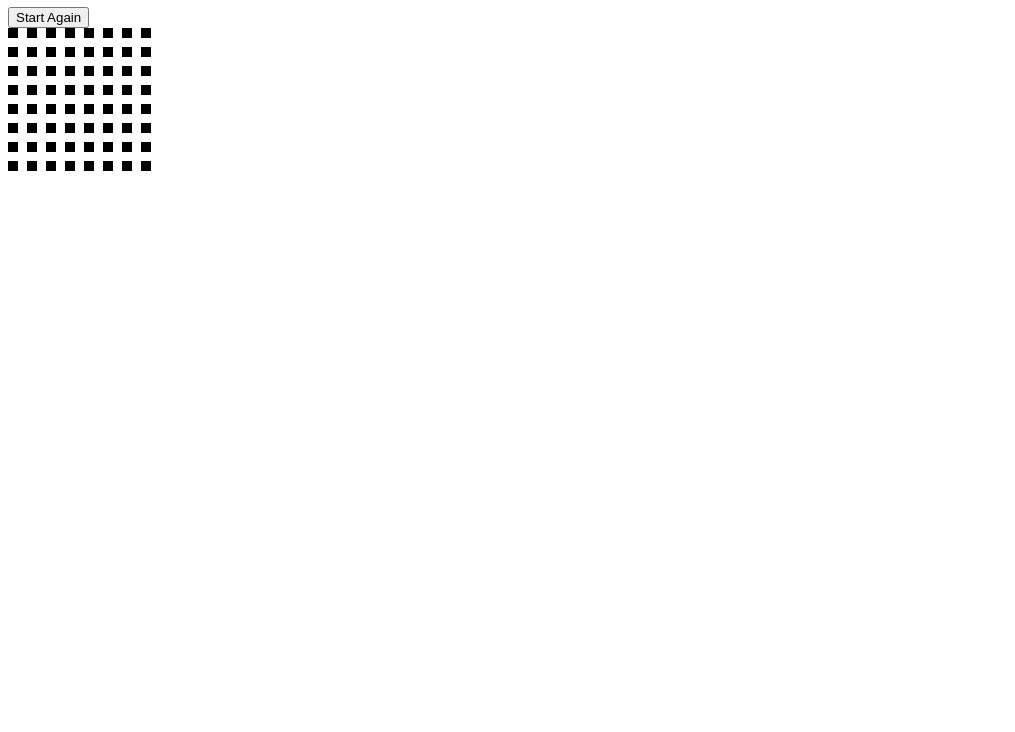
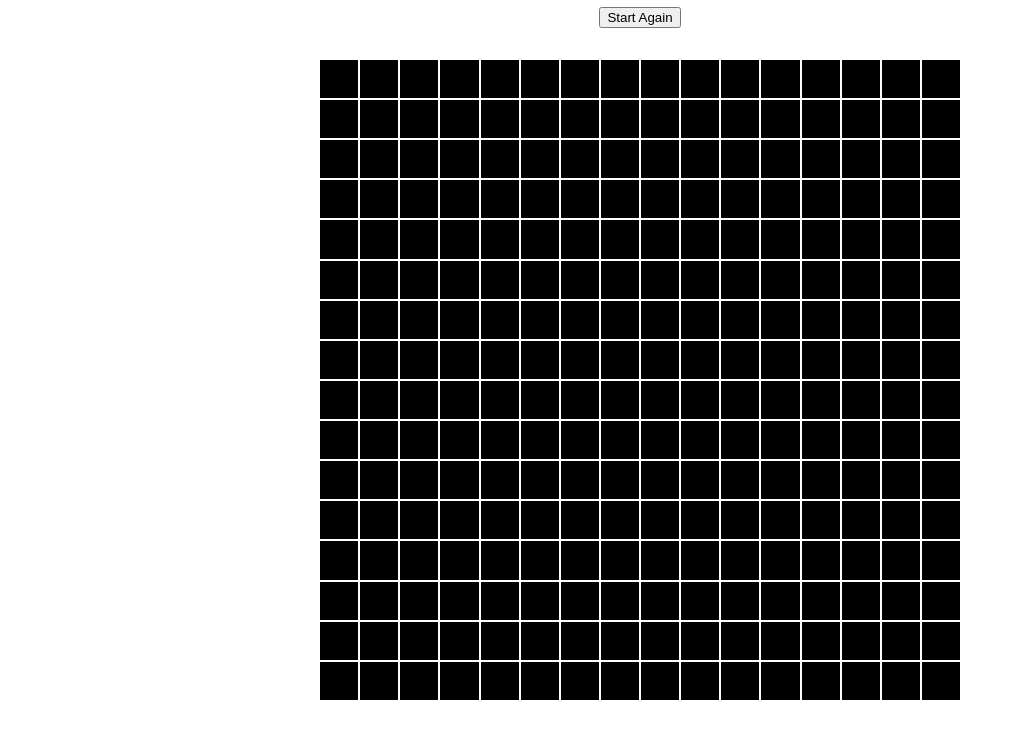
Before and after one commit to daoudmerchant/etch-a-sketch, a plain HTML site: page index.html in a window 1280 px wide. Shown: the part 73-805 px from the top of the page, without its empty margins (0-1015 px from the left). Drawn offline with Linux system fonts and the light colour scheme.

Commit message:
Add reset button functionality

```diff
--- a/scripts.js
+++ b/scripts.js
@@ -1,22 +1,49 @@
+// Starting values
+
 let container = document.querySelector('#container');
+
+// Create grid cells
+
 let square = document.createElement('div');
+square.textContent = "";
 square.classList.add("gridbox");
-let gridCount = 8;
+let columnCount = container.style.gridTemplateColumns;
 
-let fillGrid = function(gridCount) {
-    // let addColumns = () =>
-    let columnCount = container.style.gridTemplateColumns;
-    for (let i = 1; i <= gridCount; i++) {
-        columnCount += " 1fr";
-        console.log(columnCount);
+let gridSize = 16;
+
+let fillGrid = function(gridSize) {
+    let addColumn = (gridSize) => {
+        for (let i = 1; i <= gridSize; i++) {
+            columnCount += " 1fr";
+        }
+        container.style.setProperty('grid-template-columns', columnCount);
     }
-    container.style.setProperty('grid-template-columns', columnCount);
-    for (let j = 1; j <= (gridCount ** 2); j++) {
-        container.appendChild(square.cloneNode());
+    let createSquares = (gridSize) => {
+        for (let j = 1; j <= (gridSize ** 2); j++) {
+            container.appendChild(square.cloneNode());
+        }
+    }
+
+    addColumn(gridSize);
+    createSquares(gridSize);
+}
+
+let resetGrid = function() {
+    columnCount = "";
+    while (container.firstChild) {
+        container.removeChild(container.lastChild)
     }
 }
 
-fillGrid(gridCount);
+fillGrid(gridSize);
 
+// Reset button
 
-// fillGrid(gridCount);
+document.querySelector('#reset').addEventListener('click', () => {
+    let gridInput = prompt('Please enter a number up to 100', '');
+    while (gridInput > 100) {
+        gridInput = prompt('I said UP TO 100...', '');
+    }
+    resetGrid();
+    fillGrid(gridInput);
+});
--- a/styles.css
+++ b/styles.css
@@ -1,12 +1,16 @@
+* {
+    text-align: center;
+    font-family:Arial, Helvetica, sans-serif;
+}
+
 .gridbox {
     background-color: black;
-    width: 10px;
-    height: 10px;
 }
 
 #container {
     display: grid;
+    margin: 2em auto;
     gap: 2px;
-    width: 150px;
-    height: 150px;
+    width: 80vh;
+    height: 80vh;
 }
```
